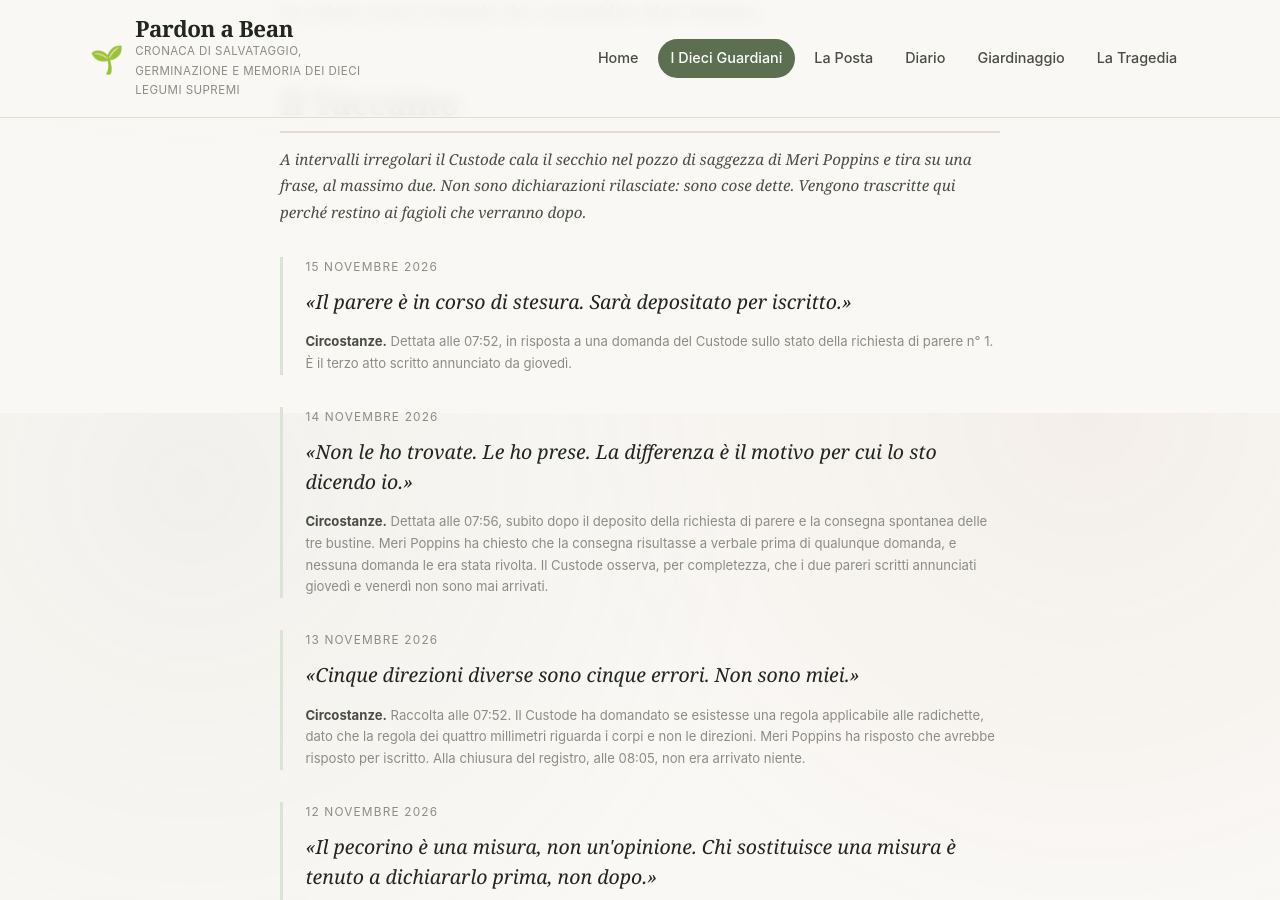
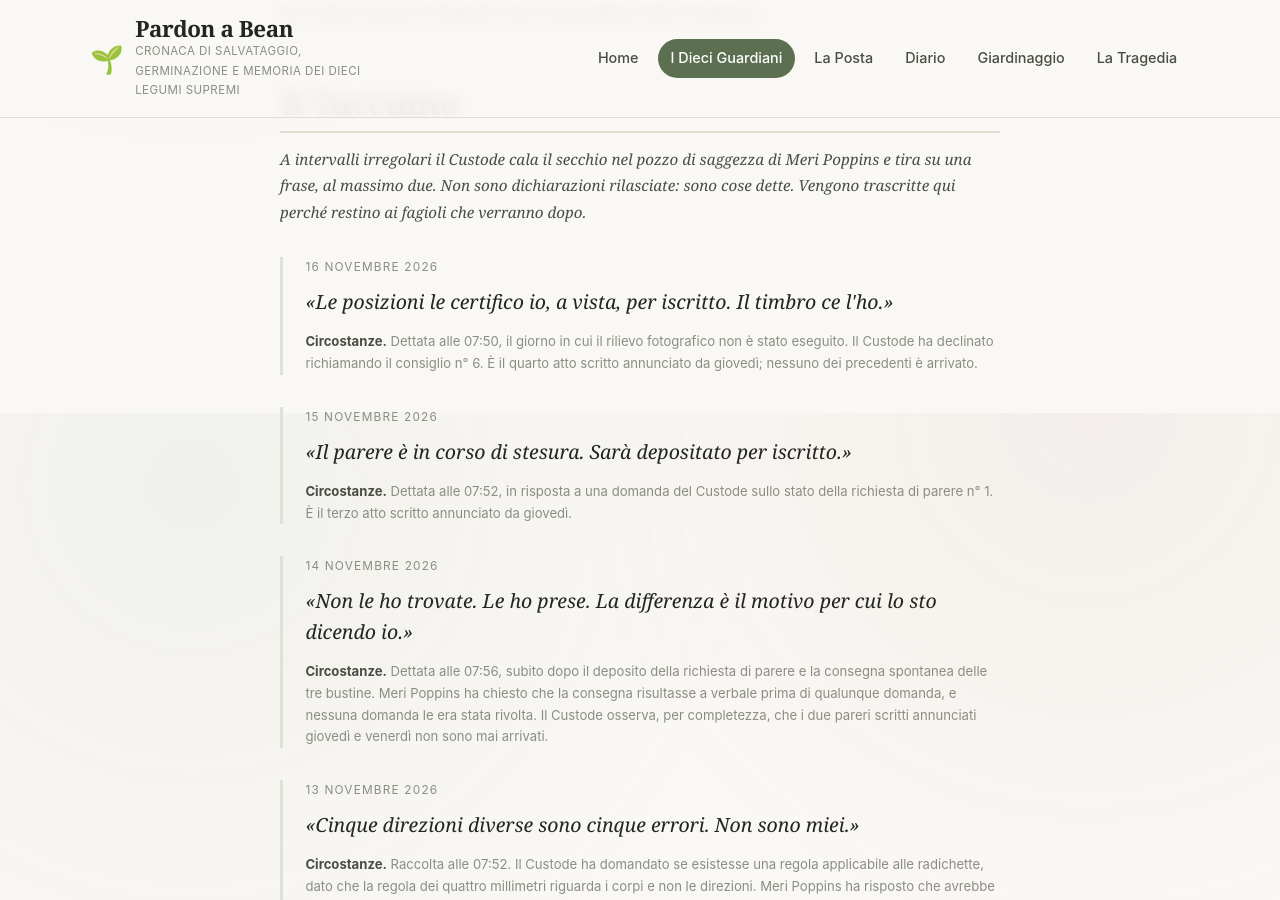
Before and after one commit to cripantea/pardonabean, a Jekyll site: the page built from _guardiani/mary-poppins.md, in a window 1280 px wide and 900 px high, scrolled down 1387 px. Built offline with Jekyll 4.4.1, drawn with Linux system fonts in a browser that asks for light colours.

Commit message:
Agli atti manca la fotografia: il primo bollettino senza rilievo
Lunedi' 16 la foto non e' stata scattata. Il bollettino lo dichiara, mette
agli atti la garanzia di incolumita' della redazione e non scrive alcuno
stato botanico. Al posto della foto un riquadro d'archivio; la home legge
il nuovo campo facoltativo foto_alt. Taccuini, card OG e Instagram.

Co-Authored-By: Claude Opus 5.5 <noreply@anthropic.com>

```diff
--- a/_data/taccuini.yml
+++ b/_data/taccuini.yml
@@ -132,6 +132,12 @@ don-vito:
       responsabilità e non ne rivendica il merito.
 
 josef:
+  - data: 2026-11-16
+    frasi:
+      - Il programma prevede una fotografia al giorno. Una giornata senza fotografia non è prevista. Chiedo che risulti che non è avvenuta.
+    nota: >
+      Raccolta alle 07:44. Il Custode ha verbalizzato la richiesta e ha annotato
+      che la giornata è avvenuta lo stesso.
   - data: 2026-11-15
     frasi:
       - Ricevuta. Non accolta. Chiedo che risulti la differenza.
@@ -177,6 +183,12 @@ josef:
       prevista per il mercoledì.
 
 onofrio:
+  - data: 2026-11-16
+    frasi:
+      - Stanotte niente.
+    nota: >
+      Raccolta alle 07:47. Dopo due notti con lo stesso numero, il Custode mette
+      a verbale anche una notte senza numero.
   - data: 2026-11-15
     frasi:
       - Stanotte uguale. Nove, poi zeri, poi trentaquattro.
@@ -228,6 +240,14 @@ don-matteo:
       confessare a sua volta, Don Matteo ha risposto di tornare domani.
 
 mary-poppins:
+  - data: 2026-11-16
+    frasi:
+      - Le posizioni le certifico io, a vista, per iscritto. Il timbro ce l'ho.
+    nota: >
+      Dettata alle 07:50, il giorno in cui il rilievo fotografico non è stato
+      eseguito. Il Custode ha declinato richiamando il consiglio n° 6. È il
+      quarto atto scritto annunciato da giovedì; nessuno dei precedenti è
+      arrivato.
   - data: 2026-11-15
     frasi:
       - Il parere è in corso di stesura. Sarà depositato per iscritto.
@@ -274,6 +294,13 @@ mary-poppins:
       trascritto «quattro mm», abbreviazione che Meri Poppins non riconosce.
 
 patrocle:
+  - data: 2026-11-16
+    direzione: Era rivolto verso il Custode.
+    nota: >
+      Rilevazione delle 07:31, a vista: in assenza di fotografia, è l'unica
+      rilevazione della giornata che non dipenda dalla fotografia. Il secchio è
+      tornato su vuoto per il settimo giorno. Il Custode non ha nulla da
+      aggiungere.
   - data: 2026-11-15
     direzione: Era rivolto verso il margine occidentale del tovagliolo.
     nota: >
--- a/index.html
+++ b/index.html
@@ -38,7 +38,7 @@ description: "Come il tacchino del Ringraziamento, dieci fagioli borlotti sono s
       {%- if copertina %}
       <figure class="apertura-foto">
         <img src="{{ copertina | relative_url }}"
-             alt="La fotografia del tovagliolo scattata il {% include data-it.html date=ultimo.date %}, a corredo del bollettino di giornata."
+             alt="{% if ultimo.foto_alt %}{{ ultimo.foto_alt }}{% else %}La fotografia del tovagliolo scattata il {% include data-it.html date=ultimo.date %}, a corredo del bollettino di giornata.{% endif %}"
              decoding="async">
         <figcaption>Il tovagliolo, {% include data-it.html date=ultimo.date %}.</figcaption>
       </figure>
```
Also changed, not shown: _drafts/arco-bud-calendario.md (+38 -0 lines), _drafts/ripresa-sessione.md (+13 -6 lines), _posts/2026-11-16-agli-atti-manca-la-fotografia.md (added, +98 -0 lines), social/didascalie.md (+22 -0 lines), assets/img/conclave-lunedi.jpg (added), assets/img/og/agli-atti-manca-la-fotografia.jpg (added), social/19-lunedi.jpg (added).
